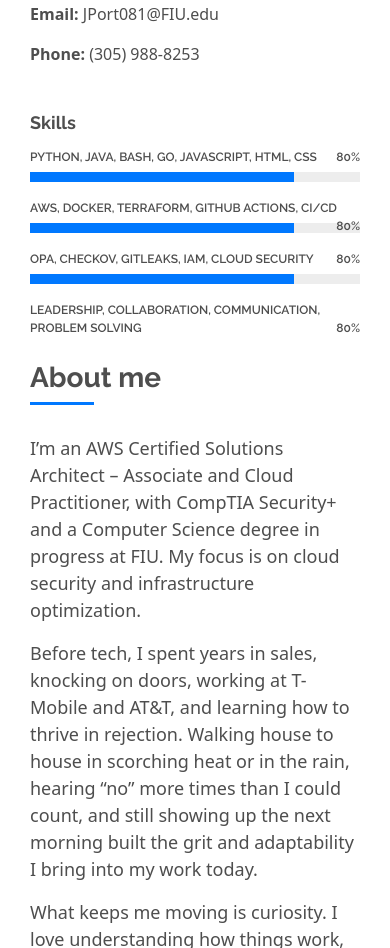
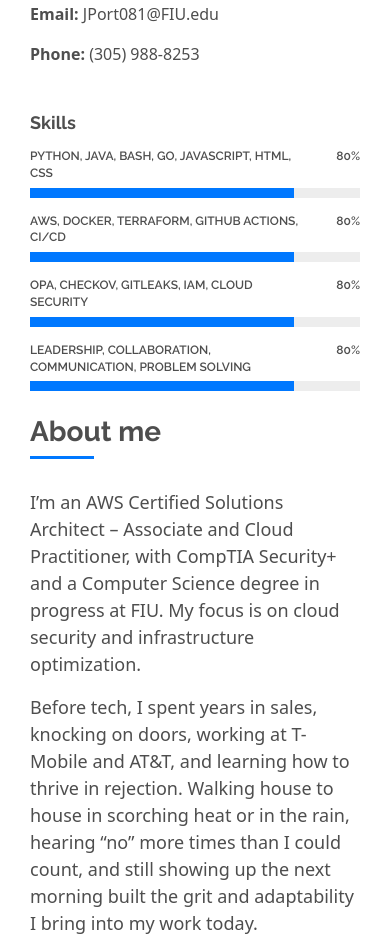
Before and after one commit to wakeensito/KeenKloud, a website built with Vite: page index.html in a window 390 px wide. Shown: the part 1269-2217 px from the top of the page. Built offline with nearby package versions, Linux system fonts and the light colour scheme; no server answers.

Commit message:
Fix Leadership skill bar display on mobile

```diff
--- a/assets/css/main.css
+++ b/assets/css/main.css
@@ -895,6 +895,25 @@ section,
   font-style: normal;
 }
 
+@media (max-width: 768px) {
+  .about .progress .skill {
+    font-size: 12px;
+    line-height: 1.4;
+    word-wrap: break-word;
+    overflow-wrap: break-word;
+  }
+
+  .about .progress .skill span {
+    display: inline-block;
+    max-width: calc(100% - 50px);
+  }
+
+  .about .progress {
+    height: auto;
+    min-height: 36px;
+  }
+}
+
 .about .progress-bar-wrap {
   background: color-mix(in srgb, var(--default-color), transparent 90%);
   height: 10px;
```
